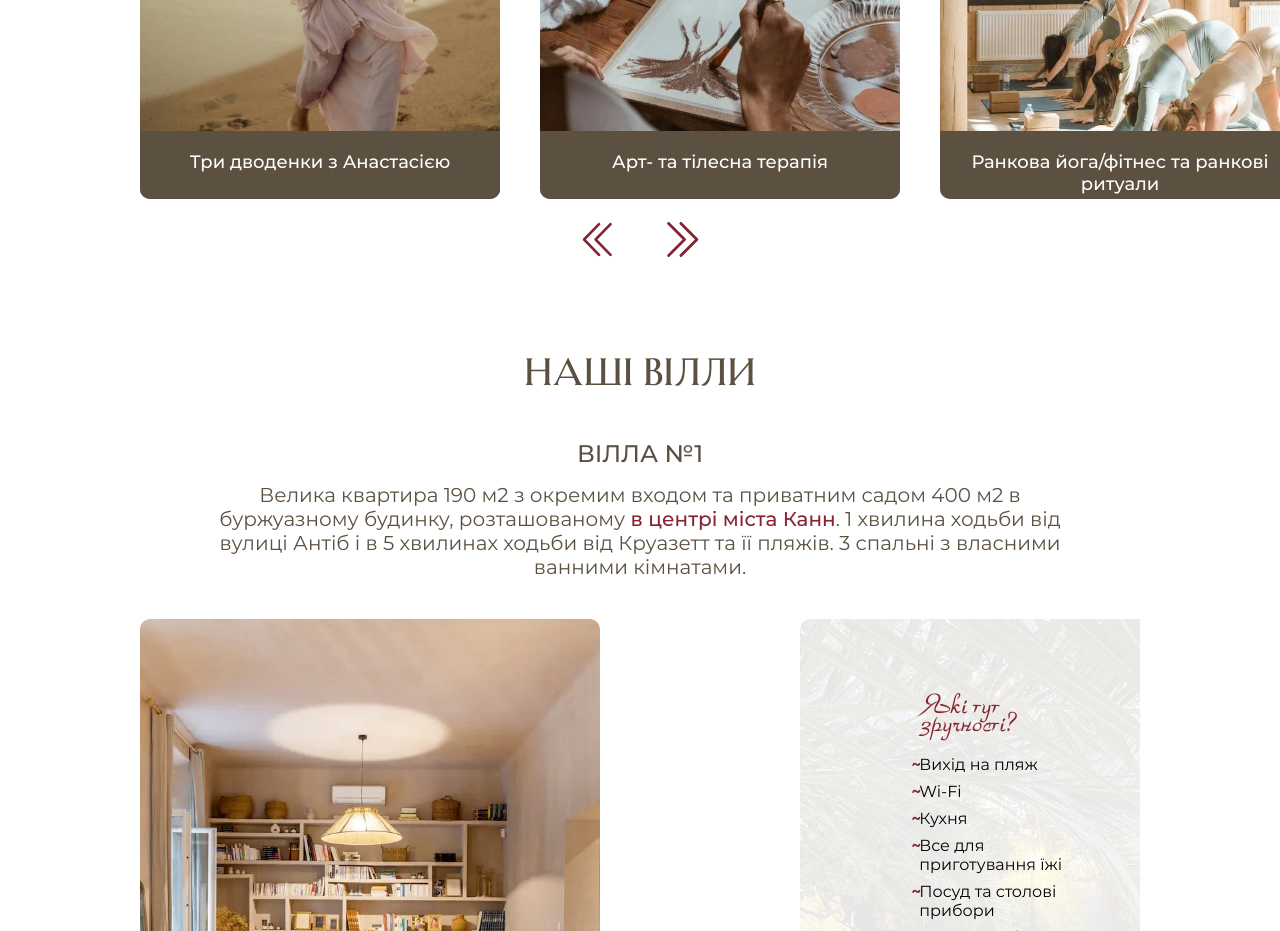
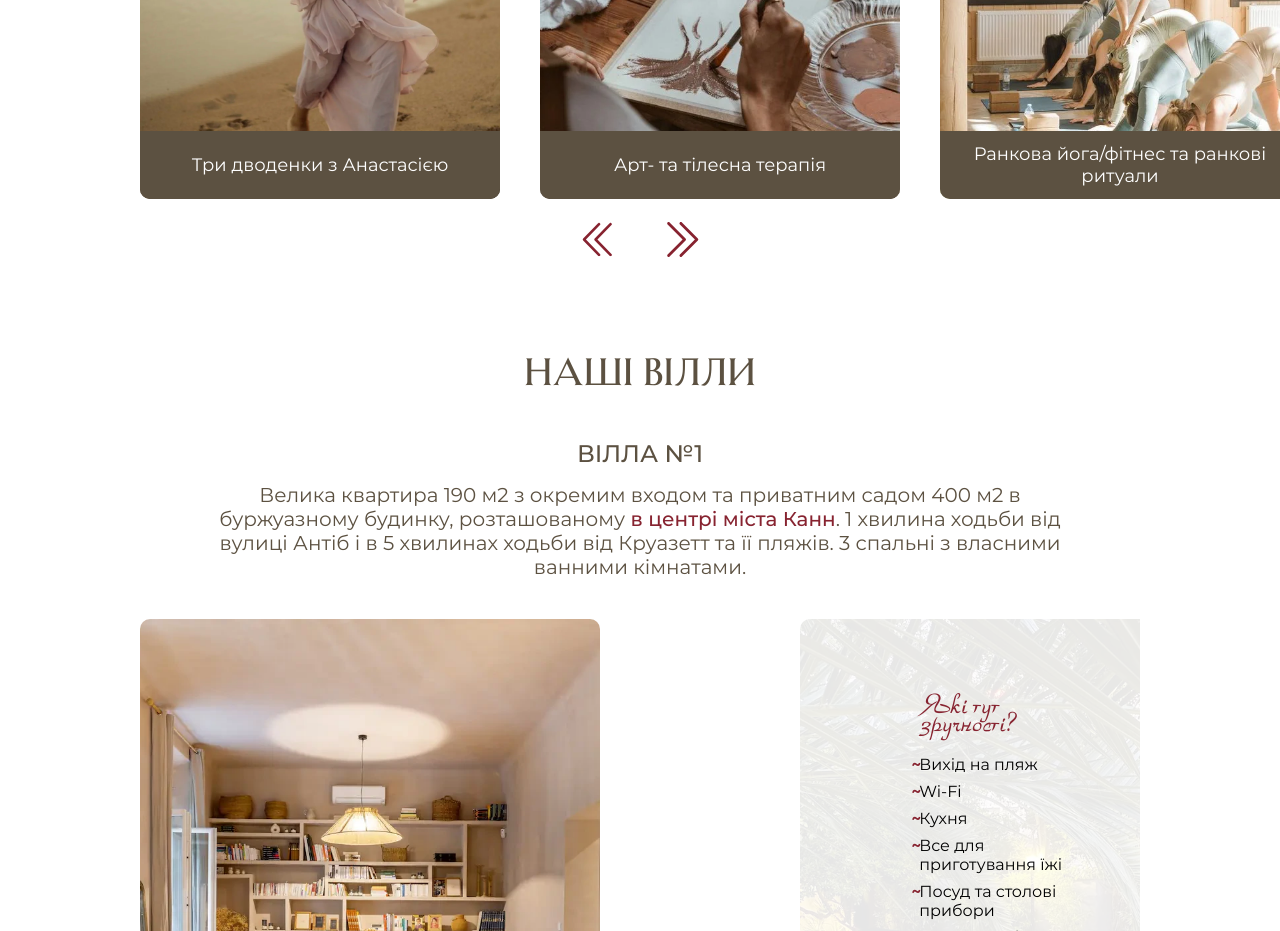
Before and after one commit to Ronddaa/A, a website with bundled scripts: page index.html in a window 1280 px wide. Shown: the part 4760-5691 px from the top of the page. Built offline with nearby package versions, Linux system fonts and the light colour scheme.

Commit message:
Update program.css

```diff
--- a/css/program.css
+++ b/css/program.css
@@ -182,7 +182,7 @@
 }
 
 @media (min-width: 1158px) {
-  .programDesc{
+  .programDesc {
     overflow: visible;
   }
   .titleProgram {
@@ -190,7 +190,7 @@
     margin-bottom: 40px;
   }
 
-  .wrapperProgramCard{
+  .wrapperProgramCard {
     position: relative;
     transition: all 0.3s;
   }
@@ -275,11 +275,15 @@
     top: 93.2%;
     width: 100%;
     height: 68px;
-    padding: 20px;
+    padding: 10px;
     border-radius: 0 0 10px 10px;
     font-size: 18px;
     margin-bottom: 10px;
     background-color: #5c5141;
+    font-weight: 400;
+    display: flex;
+    justify-content: center;
+    align-items: center;
   }
 
   .paginationSwiperPDesc {
@@ -291,7 +295,7 @@
     gap: 50px;
   }
 
-  .btnSlideProgramDesc{
+  .btnSlideProgramDesc {
     cursor: pointer;
   }
 }
```
